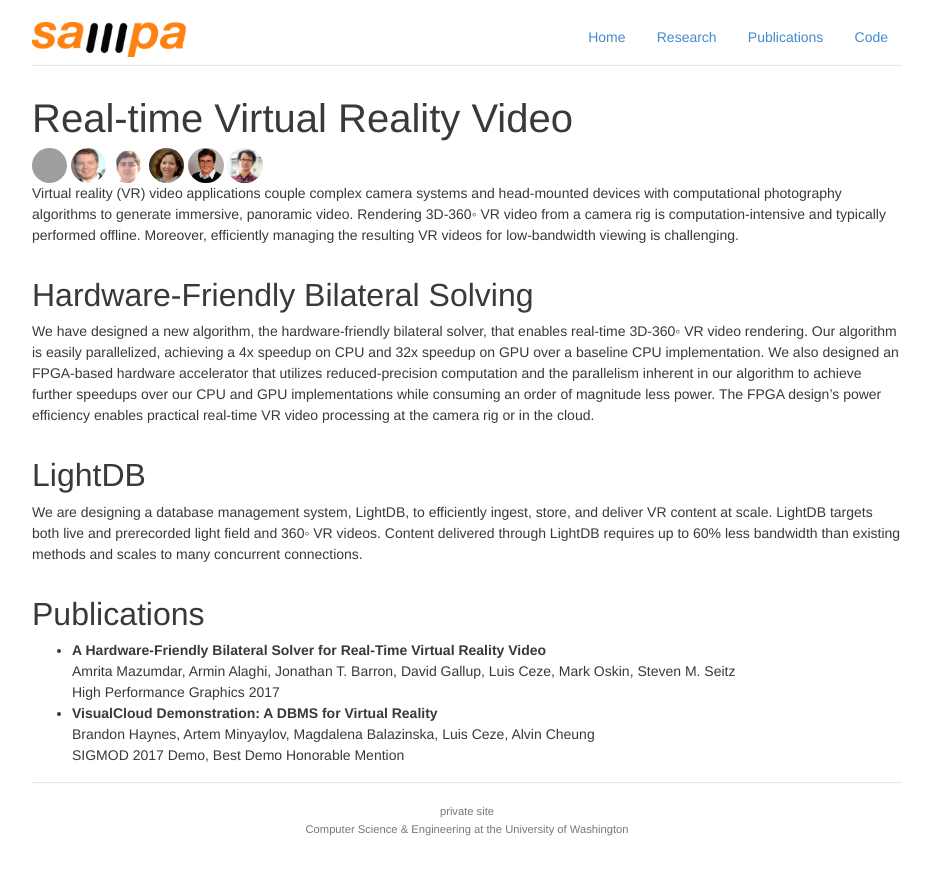
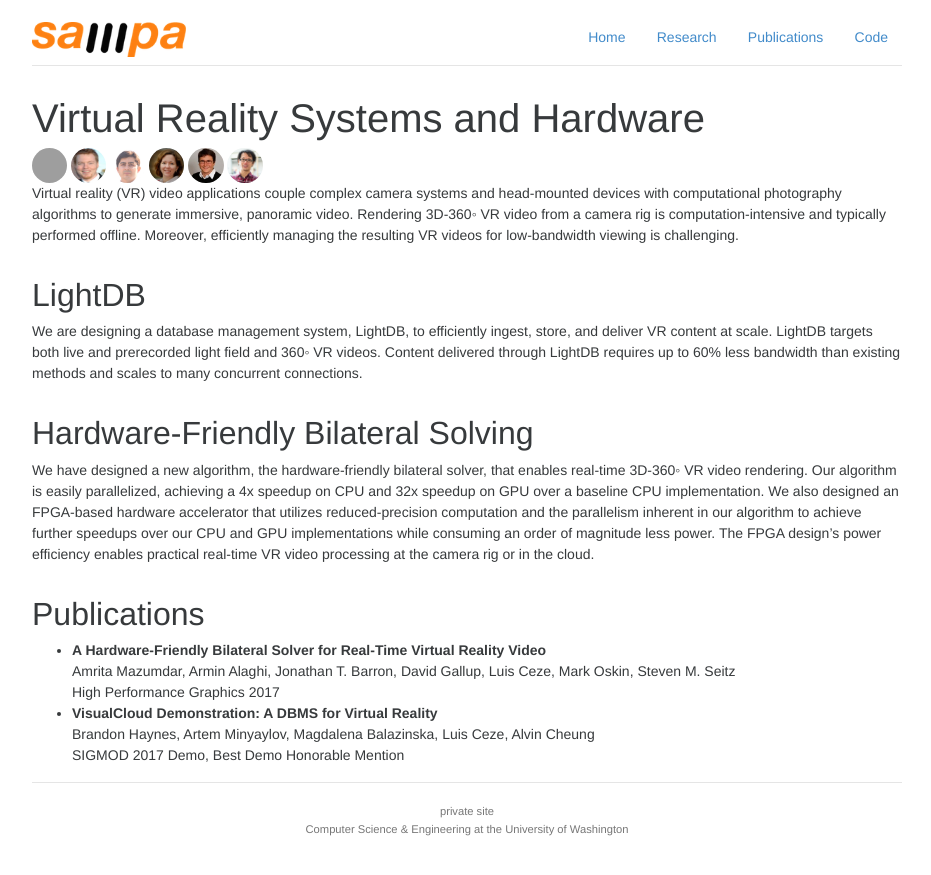
Before and after one commit to uwsampa/sampa-public, a Jekyll site: the page built from _projects/vr-hw.md, in a window 1280 px wide. Shown: the top 875 px of the page, without its empty margins (173-1104 px from the left). Built offline with Jekyll 4.4.1, drawn with Linux system fonts in a browser that asks for light colours; nearby versions of some CDN libraries; Markdown is read by kramdown in place of the engine named in the settings; grey boxes are pictures that could not be loaded.

Commit message:
update some projects

```diff
--- a/_projects/vr-hw.md
+++ b/_projects/vr-hw.md
@@ -1,8 +1,8 @@
 ---
-title: Real-time Virtual Reality Video
+title: Virtual Reality Systems and Hardware
 image: /img/vr-hw.png
 description: |
-  Camera rigs and custom hardware for next-generation VR/AR applications.
+  Custom hardware, databases, and storage for VR/AR applications.
 people:
   - amrita
   - bhaynes
@@ -22,16 +22,16 @@ Virtual reality (VR) video applications couple complex camera systems and head-m
 Rendering 3D-360◦ VR video from a camera rig is computation-intensive and typically performed offline.
 Moreover, efficiently managing the resulting VR videos for low-bandwidth viewing is challenging.
 
+## LightDB
+We are designing a database management system, LightDB, to efficiently ingest, store, and deliver VR content at scale.
+LightDB targets both live and prerecorded light field and 360◦ VR videos.
+Content delivered through LightDB requires up to 60% less bandwidth than existing methods and scales to many concurrent connections.
+
 ## Hardware-Friendly Bilateral Solving
 We have designed a new algorithm, the hardware-friendly bilateral solver, that enables real-time 3D-360◦ VR video rendering.
 Our algorithm is easily parallelized, achieving a 4x speedup on CPU and 32x speedup on GPU over a baseline CPU implementation.
 We also designed an FPGA-based hardware accelerator that utilizes reduced-precision computation and the parallelism inherent in our algorithm to achieve further speedups over our CPU and GPU implementations while consuming an order of magnitude less power.
 The FPGA design's power efficiency enables practical real-time VR video processing at the camera rig or in the cloud.
-
-## LightDB
-We are designing a database management system, LightDB, to efficiently ingest, store, and deliver VR content at scale.
-LightDB targets both live and prerecorded light field and 360◦ VR videos.
-Content delivered through LightDB requires up to 60% less bandwidth than existing methods and scales to many concurrent connections.
 
 
 ## Publications
```
Also changed, not shown: _projects/stochastic-computing.md (+1 -0 lines).
